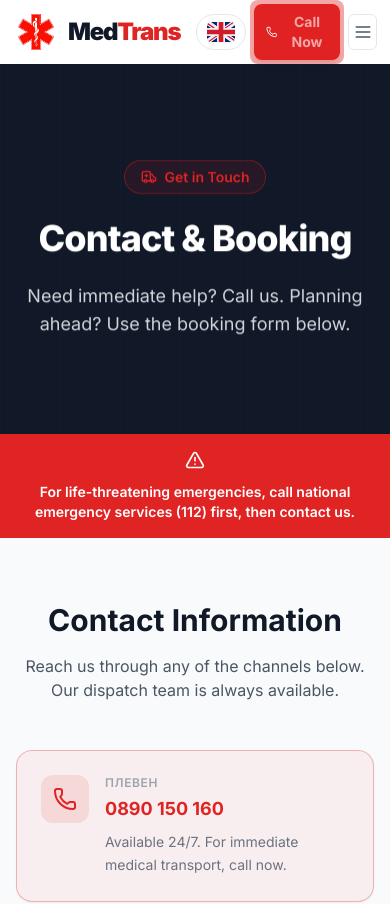
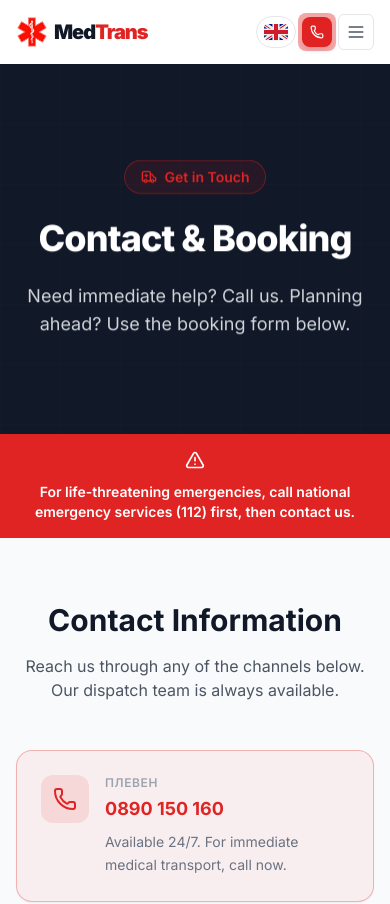
Before and after one commit to TERORISTAXD/medtrans, a Next.js app: page /en/contact in a window 390 px wide. Shown: the top 904 px of the page. Built offline with nearby package versions, Linux system fonts and the light colour scheme.

Commit message:
Fix animation stutter

```diff
--- a/app/globals.css
+++ b/app/globals.css
@@ -61,6 +61,8 @@ body {
     background-color: hsl(var(--background));
     color: hsl(var(--foreground));
     box-shadow: none !important;
+    overflow-x: hidden;
+    width: 100%;
   }
 }
 
@@ -68,6 +70,7 @@ body {
 @layer components {
   .section-padding {
     @apply px-4 py-16 sm:px-6 lg:px-8 lg:py-24;
+    contain: content;
   }
 
   .container-max {
@@ -75,19 +78,27 @@ body {
   }
 
   .btn-emergency {
-    @apply inline-flex items-center gap-2 rounded-lg bg-brand-red px-6 py-3 text-base font-bold text-white shadow-lg transition-all duration-200 hover:bg-brand-red-dark hover:shadow-xl hover:-translate-y-0.5 active:translate-y-0 focus:outline-none focus:ring-2 focus:ring-brand-red focus:ring-offset-2;
+    @apply inline-flex items-center gap-2 rounded-lg bg-brand-red px-6 py-3 text-base font-bold text-white shadow-lg transition-[transform,background-color,shadow] duration-200 hover:bg-brand-red-dark hover:shadow-xl hover:-translate-y-0.5 active:translate-y-0 focus:outline-none focus:ring-2 focus:ring-brand-red focus:ring-offset-2;
+    will-change: transform;
+    transform: translateZ(0);
   }
 
   .btn-primary {
-    @apply inline-flex items-center gap-2 rounded-lg bg-brand-red px-6 py-3 text-base font-semibold text-white shadow-md transition-all duration-200 hover:bg-brand-red-dark hover:shadow-lg hover:-translate-y-0.5 active:translate-y-0 focus:outline-none focus:ring-2 focus:ring-brand-red focus:ring-offset-2;
+    @apply inline-flex items-center gap-2 rounded-lg bg-brand-red px-6 py-3 text-base font-semibold text-white shadow-md transition-[transform,background-color,shadow] duration-200 hover:bg-brand-red-dark hover:shadow-lg hover:-translate-y-0.5 active:translate-y-0 focus:outline-none focus:ring-2 focus:ring-brand-red focus:ring-offset-2;
+    will-change: transform;
+    transform: translateZ(0);
   }
 
   .btn-primary-outline {
-    @apply inline-flex items-center gap-2 rounded-lg border-2 border-brand-red bg-transparent px-6 py-3 text-base font-semibold text-brand-red shadow-sm transition-all duration-200 hover:bg-brand-red hover:text-white hover:shadow-lg hover:-translate-y-0.5 active:translate-y-0 focus:outline-none focus:ring-2 focus:ring-brand-red focus:ring-offset-2;
+    @apply inline-flex items-center gap-2 rounded-lg border-2 border-brand-red bg-transparent px-6 py-3 text-base font-semibold text-brand-red shadow-sm transition-[transform,background-color,color,shadow] duration-200 hover:bg-brand-red hover:text-white hover:shadow-lg hover:-translate-y-0.5 active:translate-y-0 focus:outline-none focus:ring-2 focus:ring-brand-red focus:ring-offset-2;
+    will-change: transform;
+    transform: translateZ(0);
   }
 
   .card-hover {
-    @apply transition-all duration-300 hover:-translate-y-1 shadow-sm;
+    @apply transition-[transform,shadow] duration-300 hover:-translate-y-1 shadow-sm;
+    will-change: transform;
+    transform: translateZ(0);
     box-shadow: 0 1px 2px 0 rgba(0, 0, 0, 0.05);
   }
 
--- a/components/layout/Header.tsx
+++ b/components/layout/Header.tsx
@@ -61,18 +61,19 @@ export function Header() {
                 )}
             >
                 <div className="mx-auto max-w-7xl px-4 sm:px-6 lg:px-8">
-                    <div className="flex h-16 items-center justify-between gap-4 sm:h-18">
+                    <div className="flex h-16 items-center justify-between gap-2 sm:gap-4 sm:h-18">
                         {/* Logo */}
-                        <Link href="/" className="flex items-center gap-3 shrink-0 group">
-                            <div className="relative h-10 w-10 shrink-0">
+                        <Link href="/" className="flex items-center gap-1.5 sm:gap-3 shrink-0 group">
+                            <div className="relative h-8 w-8 sm:h-10 sm:w-10 shrink-0 transform-gpu transition-transform duration-300 group-hover:scale-110">
                                 <Image
                                     src="/images/logo.png"
                                     alt="MedTrans Logo"
                                     fill
+                                    priority
                                     className="object-contain"
                                 />
                             </div>
-                            <span className="text-2xl font-black tracking-tighter text-gray-900">
+                            <span className="text-xl sm:text-2xl font-black tracking-tighter text-gray-900">
                                 Med<span className="text-brand-red">Trans</span>
                             </span>
                         </Link>
@@ -96,16 +97,16 @@ export function Header() {
                         </nav>
 
                         {/* CTA + Language + Mobile Toggle */}
-                        <div className="flex items-center gap-2 sm:gap-3">
+                        <div className="flex items-center gap-1.5 sm:gap-3">
                             {/* Language Switcher */}
-                            <div className="relative">
+                            <div className="relative shrink-0">
                                 <button
                                     onClick={() => setLangOpen(!langOpen)}
-                                    className="flex h-9 items-center gap-2 rounded-full border border-gray-200 px-2.5 hover:bg-gray-100 focus:outline-none transition-all duration-200"
+                                    className="flex h-8 w-10 sm:h-9 sm:w-auto items-center justify-center gap-2 rounded-full border border-gray-200 px-0 sm:px-2.5 hover:bg-gray-100 focus:outline-none transition-colors duration-200"
                                     aria-expanded={langOpen}
                                     title={languages[locale as keyof typeof languages]?.label}
                                 >
-                                    <div className="relative h-5 w-7 overflow-hidden rounded-sm shadow-sm">
+                                    <div className="relative h-4 w-6 sm:h-5 sm:w-7 overflow-hidden rounded-sm shadow-sm">
                                         <Image
                                             src={languages[locale as keyof typeof languages]?.flag}
                                             alt=""
@@ -117,7 +118,7 @@ export function Header() {
                                 </button>
 
                                 {langOpen && (
-                                    <div className="absolute right-0 mt-2 w-40 origin-top-right rounded-xl bg-white p-1 shadow-xl ring-1 ring-black/5 focus:outline-none">
+                                    <div className="absolute right-0 mt-2 w-40 origin-top-right rounded-xl bg-white p-1 shadow-xl ring-1 ring-black/5 focus:outline-none z-[60]">
                                         <div className="py-0.5">
                                             <button
                                                 onClick={() => switchLanguage("bg")}
@@ -147,12 +148,12 @@ export function Header() {
 
                                 <div className="relative group/callbtn">
                                     <button
-                                        className="pulse-ring relative flex items-center gap-2 rounded-lg bg-brand-red px-3 py-2 text-sm font-bold text-white shadow-md transition-all duration-200 hover:bg-brand-red-dark hover:shadow-lg sm:px-4 sm:py-2.5"
+                                        className="pulse-ring relative flex items-center gap-2 rounded-lg bg-brand-red px-2 py-2 sm:px-4 sm:py-2.5 text-xs sm:text-sm font-bold text-white shadow-md transition-all duration-200 hover:bg-brand-red-dark hover:shadow-lg will-change-transform active:scale-95"
                                         aria-label="Call us now"
                                     >
-                                        <Phone className="h-4 w-4 animate-pulse-slow" />
-                                        <span className="hidden sm:inline">{tCommon("call_24_7")}</span>
-                                        <span className="sm:hidden">{tCommon("call_now")}</span>
+                                        <Phone className="h-3.5 w-3.5 sm:h-4 sm:w-4 animate-pulse-slow shrink-0" />
+                                        <span className="hidden min-[400px]:inline">{locale === 'bg' ? 'Обадете се' : 'Call'}</span>
+                                        <span className="hidden sm:inline-block">{locale === 'bg' ? 'сега' : 'now'}</span>
                                     </button>
 
                                     <div className="absolute right-0 top-full mt-2 w-48 rounded-xl bg-white p-2 shadow-xl ring-1 ring-black/5 opacity-0 invisible group-hover/callbtn:opacity-100 group-hover/callbtn:visible transition-all z-50">
--- a/components/ui/TestimonialCarousel.tsx
+++ b/components/ui/TestimonialCarousel.tsx
@@ -58,7 +58,7 @@ export function TestimonialCarousel({ testimonials, title, badge }: { testimonia
                                 {currentTestimonials.map((testimonial, idx) => (
                                     <div
                                         key={idx}
-                                        className="rounded-3xl border border-white/10 bg-white/5 p-8 backdrop-blur-xl shadow-2xl flex flex-col h-full hover:bg-white/10 transition-colors duration-300 group"
+                                        className="rounded-3xl border border-white/10 bg-white/5 p-8 backdrop-blur-xl shadow-2xl flex flex-col h-full hover:bg-white/10 transition-[background-color] duration-300 group will-change-transform transform-gpu"
                                     >
                                         <div className="mb-6 flex gap-1">
                                             {Array.from({ length: testimonial.rating }).map((_, i) => (
```
